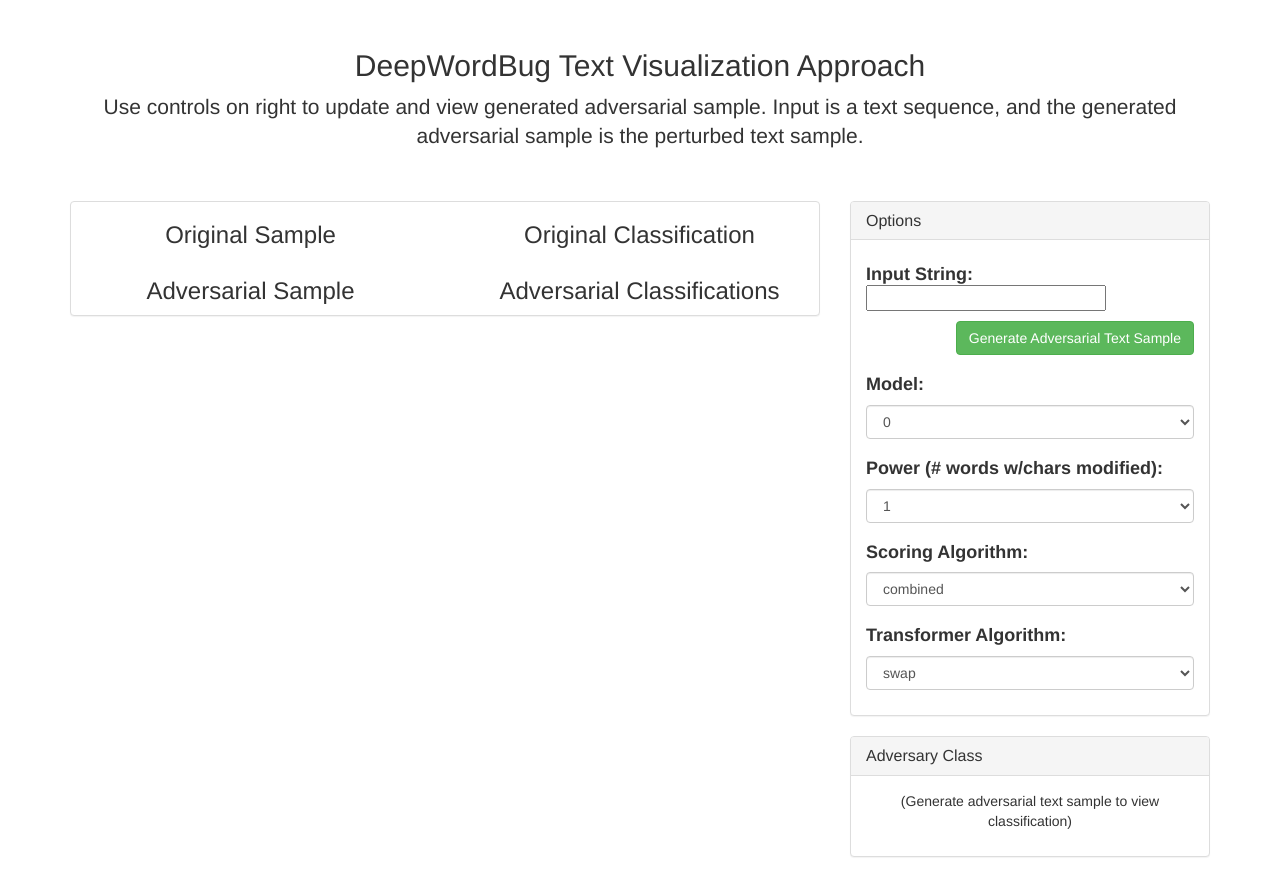
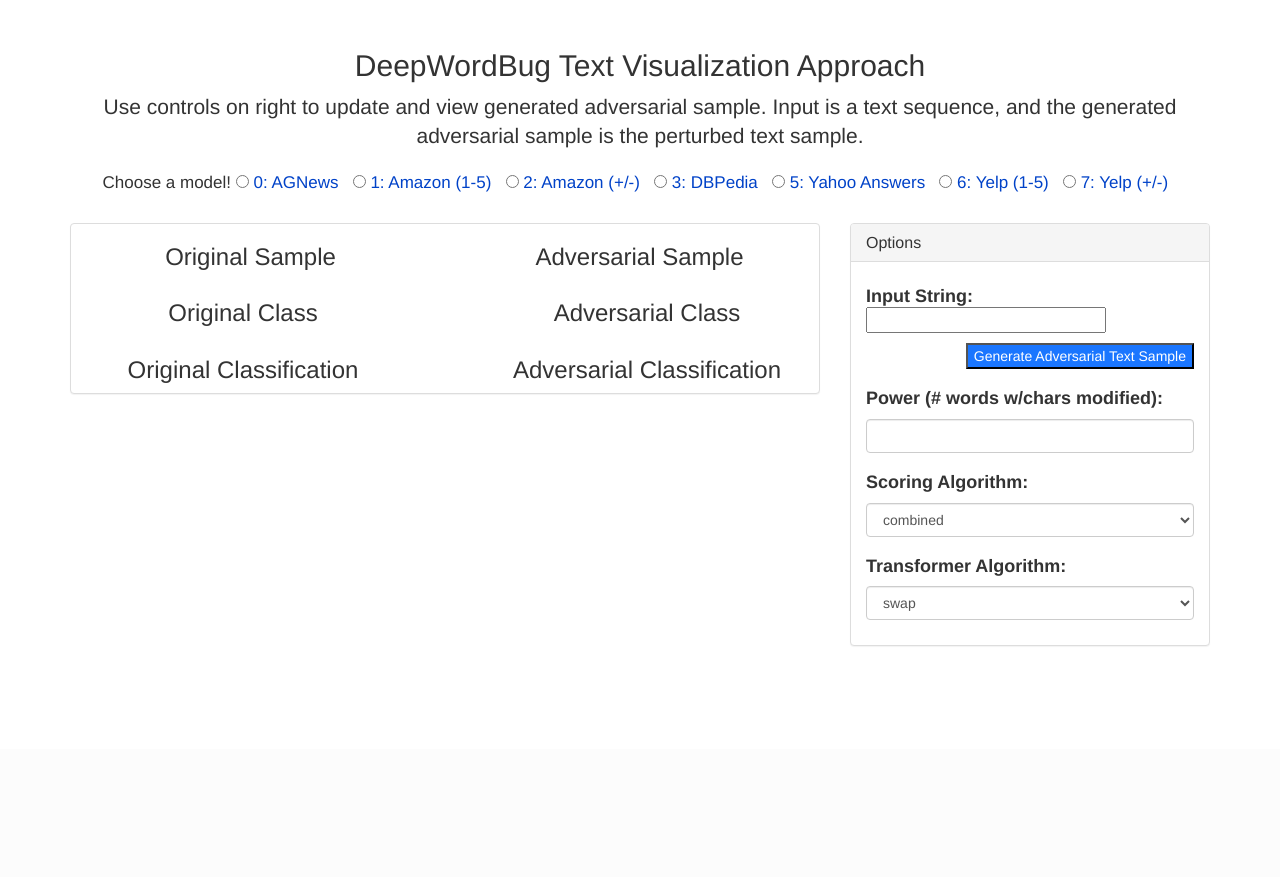
Before and after one commit to QData/deepWordBug, a Flask app: page /dwb in a window 1280 px wide. Shown: the part 51-928 px from the top of the page. After the commit the page ends 697 px from the top, so only its background shows below. Run offline with Flask 2, Linux system fonts and the light colour scheme; some libraries are stand-ins or nearby versions.

Commit message:
Add heatmap + stylistic changes

```diff
--- a/Adversarial-Playground-Text-viz/webapp/models/dwb_model.py
+++ b/Adversarial-Playground-Text-viz/webapp/models/dwb_model.py
@@ -94,10 +94,11 @@ def visualize(input_str, model_num, power, scoring_alg, transformer_alg, dict_wo
         res1 = viz_model(input_seq)
         pred1 = torch.max(res1, 1)[1].view(-1)
         losses = scoring.scorefunc(scoring_alg)(viz_model, input_seq, pred1, numclass)
+
+        # Use the losses to get the scores and pick top 2 to display heatmap
+        max_scores = losses.numpy().argsort()[0][::-1][0:2]
         print(losses)
-        print(type(losses))
-        # use the losses to get the scores
-        #losses.to_numpy()
+        print(max_scores)
 
         print(input_str)
         pred1 = pred1.item()
@@ -123,13 +124,13 @@ def visualize(input_str, model_num, power, scoring_alg, transformer_alg, dict_wo
         output2 = viz_model(advinputs)
         pred2 = torch.max(output2, 1)[1].view(-1).item()
         adv_str = recoveradv(input_str.lower(), index2word, input_seq[0], wtmp)
-        print(adv_str)
-        print('adversarial:', classes_list[pred2])
-        print(torch.exp(res1).detach().cpu()[0])
-        #return (input_str, torch.exp(res1).detach().cpu()[0], classes_list[pred1], adv_str, torch.exp(output2).detach().cpu()[0], classes_list[pred2])
-        #-> exp is the probability classes
-        # Return orig class, adv class, and adv example
-        return (classes_list[pred1], classes_list[pred2], adv_str)
+
+        # 1) exp = the probability classes
+        # 2) res1 = original, output2 = adversarial
+        # Return: orig class, adv class, adv example, orig_likelihood, adv_likelihood,
+        #    class list (for x axis of plot), max_scores for heatmap
+        return (classes_list[pred1], classes_list[pred2], adv_str,
+            torch.exp(res1).detach().cpu()[0], torch.exp(output2).detach().cpu()[0], classes_list, max_scores)
 
     else:
         raise Exception('Wrong mode %s' % mode)
--- a/Adversarial-Playground-Text-viz/webapp/templates/base.html
+++ b/Adversarial-Playground-Text-viz/webapp/templates/base.html
@@ -13,8 +13,6 @@
     <link href="{{ url_for('static', filename='bs/css/bootstrap.min.css')}}" rel="stylesheet">
     <!-- Bootstrap slider CSS -->
     <link href="{{ url_for('static', filename='bootstrap-slider.min.css')}}" rel="stylesheet">
-    <!-- image picker css -->
-    <link href="{{ url_for('static', filename='image-picker/image-picker/image-picker.css')}}" rel="stylesheet" >
     <!-- Custom styles for this template -->
     <link href="{{ url_for('static', filename='custom.css') }}" rel="stylesheet">
     <!-- Plotly! -->
@@ -22,6 +20,13 @@
   </head>
 
   <body>
+
+    <!-- CSS Style -->
+    <style>
+      div.padded {
+        padding-top: 10px;
+      }
+    </style>
 
     <nav class="navbar navbar-inverse navbar-fixed-top">
       <div class="container">
@@ -42,10 +47,25 @@
       <div class="starter-template">
         {% block title_information %}
         {% endblock %}
+
+        <h4 align=left style='font-size: 17px; display:inline'> Choose a model! </h4>
+        <h4 align=left style='font-size: 17px; color:rgb(0,66,200); display:inline'>
+          <input type="Radio" Name="model" Value="0"> 0: AGNews &nbsp
+          <input type="Radio" Name="model" Value="1"> 1: Amazon  (1-5) &nbsp
+          <input type="Radio" Name="model" Value="2"> 2: Amazon  (+/-) &nbsp
+          <input type="Radio" Name="model" Value="3"> 3: DBPedia &nbsp
+          <input type="Radio" Name="model" Value="5"> 5: Yahoo Answers &nbsp
+          <input type="Radio" Name="model" Value="6"> 6: Yelp  (1-5) &nbsp
+          <input type="Radio" Name="model" Value="7"> 7: Yelp  (+/-) &nbsp
+        </h4>
       </div>
+
       <div class="row">
+        <!-- Column 1: Data -->
         <div class="col-md-8">
           <div class="panel panel-default">
+
+            <!-- Row 1: text samples -->
               <div class="row">
                 <div class="col-xs-6">
                   <h3 align = center>Original Sample</strong></h3>
@@ -55,39 +75,58 @@
                   <div id="orig-sample"></div>
                 </div>
                 <div class="col-xs-6">
-                  <h3 align = center>Original Classification</strong>
-                  <p class="text-center" id="origClass">
-                  <div id="orig-likelihoods"></div>
-                </div>
-              </div><!-- end of row 1 -->
-
-              <div class="row">
-                <div class="col-xs-6">
                   <h3 align = center>Adversarial Sample</strong></h3>
                   {% if model_name == "dwb" %}
                   <p class="text-center" id="advSample"></p>
                   {% endif %}
-                  <div id="adv-sample"></div>
+                  <div id="adv-sample">
+                  </div>
+                </div><!-- end of row 1 -->
+
+              <!-- Row 2: Classification aka Sports, Category 1, etc ... -->
+              <div class="row">
+                <div class="col-xs-6">
+                  <h3 align = center>Original Class</strong>
+                  <p class="text-center" id="origClass">
+                  <div id="orig-class"></div>
                 </div>
                 <div class="col-xs-6">
-                  <h3 align = center>Adversarial Classifications</strong>
+                  <h3 align = center>Adversarial Class</strong>
                   <p class="text-center" id="advClass">
-                  <div id="adv-likelihoods"></div>
+                  <div id="adv-class"></div>
                 </div>
               </div> <!-- end of row 2 -->
 
+              <!-- Row 3: Plot of classification probabilities -->
+              <div class="row">
+                <div class="col-xs-6">
+                  <h3 align = center>Original Classification</strong>
+                  <p class="text-center" id="origLikelihood">
+                  <div id="orig-likelihoods"></div>
+                </div>
+                <div class="col-xs-6">
+                  <h3 align = center>Adversarial Classification</strong>
+                  <p class="text-center" id="advLikelihood">
+                  <div id="adv-likelihoods"></div>
+                </div>
+              </div> <!-- end of row 3 -->
+            </div>
           </div>
         </div>
+
+        <!-- Column 2: Menu of parameter options -->
         <div class="col-md-4">
           <div class="panel panel-default">
             <div class="panel-heading"><h3 class = "panel-title"> Options </h3></div>
             <div class="panel-body">
-              <h4> <strong> Input String:</strong>
+              <h4> <strong> Input String: </strong>
                 <input id="s" type="text"/>
               </h4>
+
+              <!-- DeepWordBug model is for text data specifically -->
               {% if model_name == "dwb" %}
-              <p class="text-right">
-                <button type="button" class="btn btn-success">Generate Adversarial Text Sample</button>
+              <p class="text-right" style="color:white">
+                <button type="button" style="background-color:#1A76FF">Generate Adversarial Text Sample</button>
               </p>
               {% else %}
               <p class="text-right">
@@ -95,50 +134,9 @@
               </p>
               {% endif %}
 
-              <style>
-                div.padded {
-                padding-top: 10px;
-              }
-              </style>
-
-<!--               <h4> <strong><div class = "padded"> Model Type: </strong></div>
-              <div class = "padded">
-              <select id="dwbModelType" class="form-control">
-                <option value="simplernn">simplernn</option>
-                <option value="bilstm">bilstm</option>
-                <option value="charcnn">charcnn</option>
-              </select>
-              </div>
-              </h4> -->
-
-              <h4> <strong><div class = "padded"> Model: </strong></div>
-              <div class = "padded">
-              <select id="dwbModelNum" class="form-control">
-                <option value="0">0</option>
-                <option value="1">1</option>
-                <option value="2">2</option>
-                <option value="3">3</option>
-                <option value="5">5</option>
-                <option value="6">6</option>
-                <option value="7">7</option>
-              </select>
-              </div>
-              </h4>
-
               <h4> <strong><div class = "padded"> Power (# words w/chars modified): </strong></div>
               <div class = "padded">
-              <select id="dwbPower" class="form-control">
-                <option value="1">1</option>
-                <option value="2">2</option>
-                <option value="3">3</option>
-                <option value="4">4</option>
-                <option value="5">5</option>
-                <option value="6">6</option>
-                <option value="7">7</option>
-                <option value="8">8</option>
-                <option value="9">9</option>
-                <option value="10">10</option>
-              </select>
+                <input type="number" id="dwbPower" class="form-control">
               </div>
               </h4>
 
@@ -165,22 +163,11 @@
               </select>
               </div>
               </h4>
-
             </div>
         </div>
-          <div class="panel panel-default">
-            <div class="panel-heading">
-              <h3 class = "panel-title">Adversary Class</h3>
-            </div>
-            <div class="panel-body">
-              <p class="text-center" id="classParagraph">
-                (Generate adversarial text sample to view classification)
-              </p>
-            </div>
-          </div>
         </div>
       </div>
-    </div><!-- /.container -->
+    </div>
 
 
     <!-- Bootstrap core JavaScript
@@ -193,53 +180,14 @@
       // Gotta get that image picker working
       jQuery("select.image-picker").imagepicker({show_label:false});
 
-      var plot_layout = {
-          margin: {
-            l: 25,
-            r: 25,
-            b: 25,
-            t: 25,
-            pad: 2
-          },
-        };
-      var chart_layout = {
-          margin: {
-            l: 25,
-            r: 25,
-            b: 25,
-            t: 25,
-            pad: 2
-          },
-          xaxis: {
-            // title: 'Class',
-            dtick:1
-          },
-          yaxis: {
-           // title: 'Score',
-           range: [-10, 20],
-           showgrid: false,
-           zeroline: false
-          },
-
-        };
-
-      function plotNormalSample() {
-        var srcDropdown = document.getElementById("seedNames");
-        var srcClass = srcDropdown.options[srcDropdown.selectedIndex].value;
-
-        $.post("get_normal", {sample_id:srcClass},
-        function(data, status){
-          Plotly.newPlot('orig-sample', data['image_data'], plot_layout);
-          Plotly.newPlot('orig-likelihoods', data['likelihood_data'], chart_layout);
-        }, "json");
-      }
-
       $(document).ready(function(){
         if ("{{model_name}}" == "dwb") {
           $("button").click(function(){
 
             var s = document.getElementById("s").value;
-            var dwb_model_num = document.getElementById("dwbModelNum").value;
+            // var dwb_model_num = document.getElementById("dwbModelNum").value;
+            // dwb_model_num = dwb_model_num.substring(0, 1);
+            var model_button = $("input[name='model']:checked").val();
             var dwb_power = document.getElementById("dwbPower").value;
             var dwb_scoring = document.getElementById("dwbScoring").value;
             var dwb_transform = document.getElementById("dwbTransform").value;
@@ -248,7 +196,7 @@
             {
               model_name      : "{{model_name}}",
               input_string    : s,
-              dwb_model_num   : dwb_model_num,
+              dwb_model_num   : model_button,
               dwb_power       : dwb_power,
               dwb_scoring     : dwb_scoring,
               dwb_transform   : dwb_transform,
@@ -259,29 +207,66 @@
               var adv_text = data['adv_text_data'];
               var orig_class = data['original_class'];
               var adv_class = data['adversary_class'];
-              var newText = "";
+              var newOrigText = "";
+              var newAdvText = "";
+              var max_scores = data['max_scores'];
 
               // Convert original and adversarial texts to vector of words
               var orig_text_vec = String(orig_text).split(" ");
-              //window.alert("hi")
               var adv_text_vec = String(adv_text).split(" ");
 
+              // Heatmap like indicator for top 2 most important tokens.
               for (var i = 0; i < orig_text_vec.length; i++) {
+                if (i == max_scores[0]) {
+                  newOrigText += "<p style = 'display:inline; font-size:36px'>";
+                  newAdvText += "<p style = 'display:inline; font-size:36px'>";
+                }
+                else if (i == max_scores[1]) {
+                  newOrigText += "<p style = 'display:inline; font-size:24px'>";
+                  newAdvText += "<p style = 'display:inline; font-size:24px'>";
+                }
                 for (var j = 0; j < String(orig_text_vec[i]).length; j++) {
                   if (String(adv_text_vec[i]).charAt(j) != String(orig_text_vec[i]).charAt(j)) {
-                      newText += String(adv_text_vec[i]).charAt(j).fontcolor("red");
+                      newAdvText += String(adv_text_vec[i]).charAt(j).fontcolor("red");
                    }
                    else {
-                      newText += String(adv_text_vec[i]).charAt(j);
+                      newAdvText += String(adv_text_vec[i]).charAt(j);
                   }
+                  newOrigText += String(orig_text_vec[i]).charAt(j);
                 }
-                newText += " ";
+                if (i == max_scores[0] || i == max_scores[1]) {
+                  newOrigText += "</p>";
+                  newAdvText += "</p>";
+                }
+                newOrigText += " ";
+                newAdvText += " ";
               }
-              classParagraph.innerHTML = "<h3>" + data['adversary_class'] + "</h3>";
-              originalSample.innerHTML = "<h4><br>" + orig_text + "</h4>";
-              advSample.innerHTML = "<h4><br>" + newText + "</h4>";
+
+              var chart_layout = {
+                margin: {
+                  l: 75,
+                  r: 75,
+                  b: 50,
+                  t: 50,
+                  pad: 2
+                },
+                xaxis: {
+                  tickmode: 'linear',
+                },
+                yaxis: {
+                 title: 'Probability',
+                 showgrid: false,
+                 zeroline: true,
+                 showline: true,
+                },
+              };
+
+              originalSample.innerHTML = "<p style = 'display:inline;'><br>" + newOrigText + "</p>";
+              advSample.innerHTML = "<p style = 'display:inline;'><br>" + newAdvText + "</p>";
               origClass.innerHTML = "<h4><br>" + orig_class + "</h4>";
               advClass.innerHTML = "<h4><br>" + adv_class + "</h4>";
+              Plotly.newPlot('orig-likelihoods', data['orig_likelihood_data'], chart_layout);
+              Plotly.newPlot('adv-likelihoods', data['adv_likelihood_data'], chart_layout);
             }, "json");
           });
         }
--- a/Adversarial-Playground-Text-viz/webapp/views.py
+++ b/Adversarial-Playground-Text-viz/webapp/views.py
@@ -32,59 +32,36 @@ def run_adversary():
     scoring = request.form['dwb_scoring']
     transform = request.form['dwb_transform']
 
-    original_class, adversary_class, adv_example = dwb_model.visualize(s, model_num, power, scoring, transform)
+    original_class, adversary_class, adv_example, orig_likelihoods, adv_likelihoods, classes_list, max_scores, = dwb_model.visualize(
+      s, model_num, power, scoring, transform)
 
     print(s)
     print(adversary_class)
     print(adv_example)
+    print(orig_likelihoods)
+    print(adv_likelihoods)
+    print(classes_list)
 
-    ret_val = {
-      'original_class': original_class,
-      'adversary_class': adversary_class,
-      'original_text_data': [s],
-      'adv_text_data': [adv_example],
-    }
-    return json.dumps(ret_val)
+  ret_val = {
+    'original_class': original_class,
+    'adversary_class': adversary_class,
+    'original_text_data': [s],
+    'adv_text_data': [adv_example],
 
-  print(model_name)
+    'orig_likelihood_data': [{
+      'x': classes_list,
+      'y': [float(y) for y in orig_likelihoods],
+      'marker': dict(color='rgb(26, 118, 255)'),
+      'type':'bar'
+    }],
+    'adv_likelihood_data': [{
+      'x': classes_list,
+      'y': [float(y) for y in adv_likelihoods],
+      'marker': dict(color='rgb(26, 118, 255)'),
+      'type':'bar'
+    }],
 
-  # if model_name == 'fjsma':
-  #   # Perform tensor flow request
-  #   upsilon_value = request.form['attack_param']
-  #   target_value  = int(request.form['target'])
-  #   print('Performing the fjsma L0 attack from {} to {}'.format(seed_class, target_value))
+    'max_scores': max_scores.tolist(),
+  }
 
-  #   adversary_class, adv_example, adv_likelihoods = l0_model.attack(seed_image, target_value, upsilon_value, fast=True)
-
-  # elif model_name =='Linf':
-  #   epsilon_value = request.form['attack_param']
-  #   adversary_class, adv_example, adv_likelihoods = linf_model.fgsm(seed_image, seed_class, epsilon_value)
-
-  # print('New adversary is classified as {}'.format(adversary_class))
-  # ret_val = {
-  #             'adversary_class':str(adversary_class),
-  #             'image_data': [{
-  #                 'z' : list(reversed(adv_example.tolist())) if adv_example is not None else '',
-  #                 'type': 'heatmap',
-  #                 'colorscale': [
-  #                     ['0.0',            'rgb(0.00,0.00,0.00)'],
-  #                     ['0.111111111111', 'rgb(28.44,28.44,28.44'],
-  #                     ['0.222222222222', 'rgb(56.89,56.89,56.89)'],
-  #                     ['0.333333333333', 'rgb(85.33,85.33,85.33)'],
-  #                     ['0.444444444444', 'rgb(113.78,113.78,113.78)'],
-  #                     ['0.555555555556', 'rgb(142.22,142.22,142.22)'],
-  #                     ['0.666666666667', 'rgb(170.67,170.67,170.67)'],
-  #                     ['0.777777777778', 'rgb(199.11,199.11,199.11)'],
-  #                     ['0.888888888889', 'rgb(227.56,227.56,227.56)'],
-  #                     ['1.0',            'rgb(256.00,256.00,256.00)']
-  #                   ],
-  #                 'showscale':'false',
-  #                 'showlegend':'false',
-  #               }],
-  #               'likelihood_data': [{
-  #                 'x':list(range(10)),
-  #                 'y':[float(x) for x in adv_likelihoods],
-  #                 'type':'bar'
-  #               }],
-  #           }
-  # return json.dumps(ret_val)
+  return json.dumps(ret_val)
```
Also changed, not shown: Adversarial-Playground-Text-viz/webapp/templates/index.html (+33 -7 lines), Adversarial-Playground-Text-viz/webapp/static/custom.css (line endings or trailing spaces).
